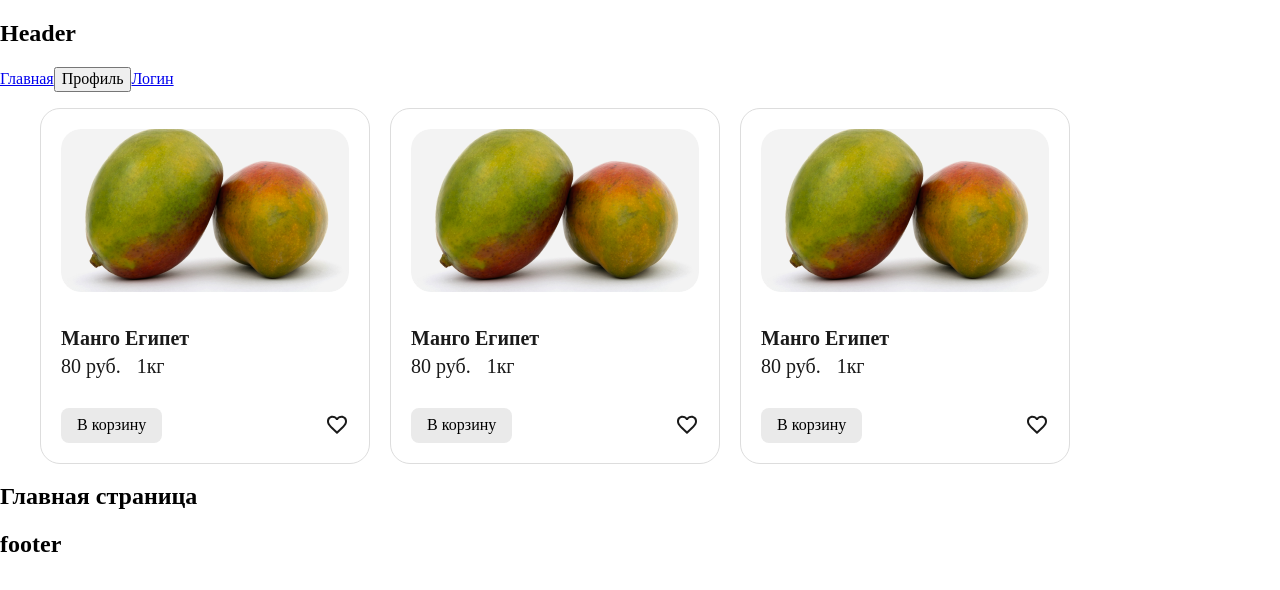
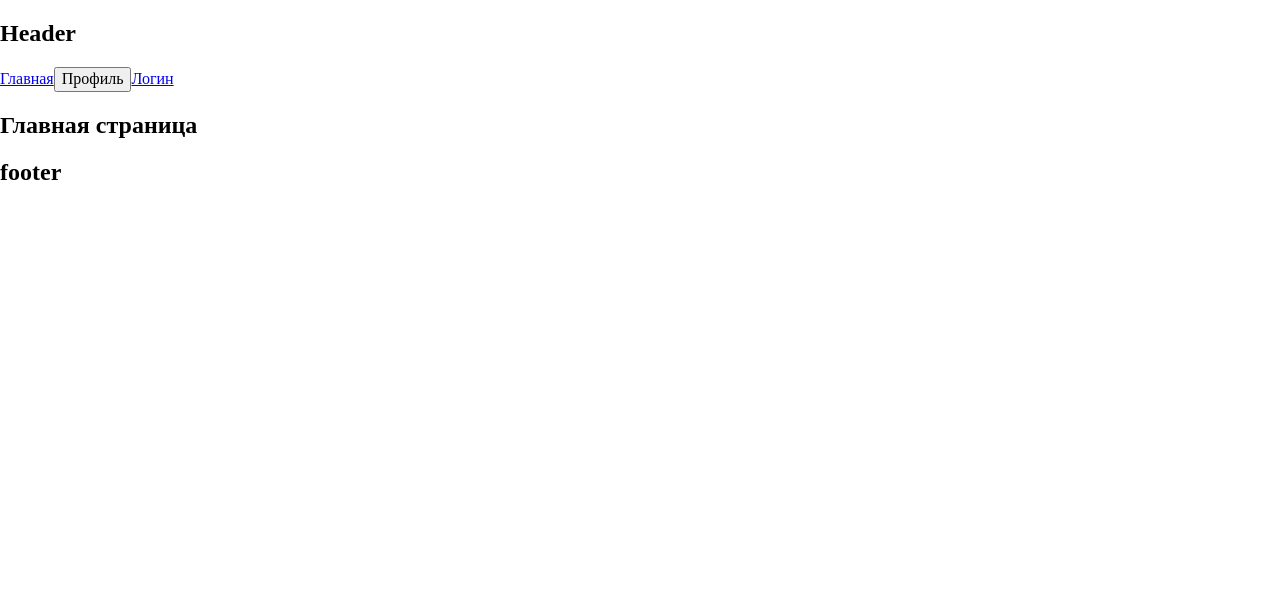
Before and after one commit to kavabunga/goodfood-frontend, a React (Vite) app: page / in a window 1280 px wide. Shown: the top 590 px of the page. Built offline with nearby package versions, Linux system fonts and the light colour scheme.

Commit message:
fix: delete unnecessary code

```diff
--- a/src/App.css
+++ b/src/App.css
@@ -43,8 +43,3 @@
 /* .read-the-docs {
 	color: #888;
 } */
-
-.card-list {
-	display: flex;
-	gap: 20px;
-}
--- a/src/App.tsx
+++ b/src/App.tsx
@@ -6,18 +6,12 @@ import Profile from './pages/profile/profile.tsx';
 import Login from './pages/login/login.tsx';
 import { ProtectedRoute } from './utils/protected-route.tsx';
 import { useAuth } from './hooks/use-auth.ts';
-import ProductCard from './components/product-card';
 
 function App() {
 	const { isLoggedIn } = useAuth();
 
 	return (
 		<Layout>
-			<ul className="card-list">
-				<ProductCard></ProductCard>
-				<ProductCard></ProductCard>
-				<ProductCard></ProductCard>
-			</ul>
 			<Routes>
 				<Route path="/" element={<Home />} />
 				<Route
```
